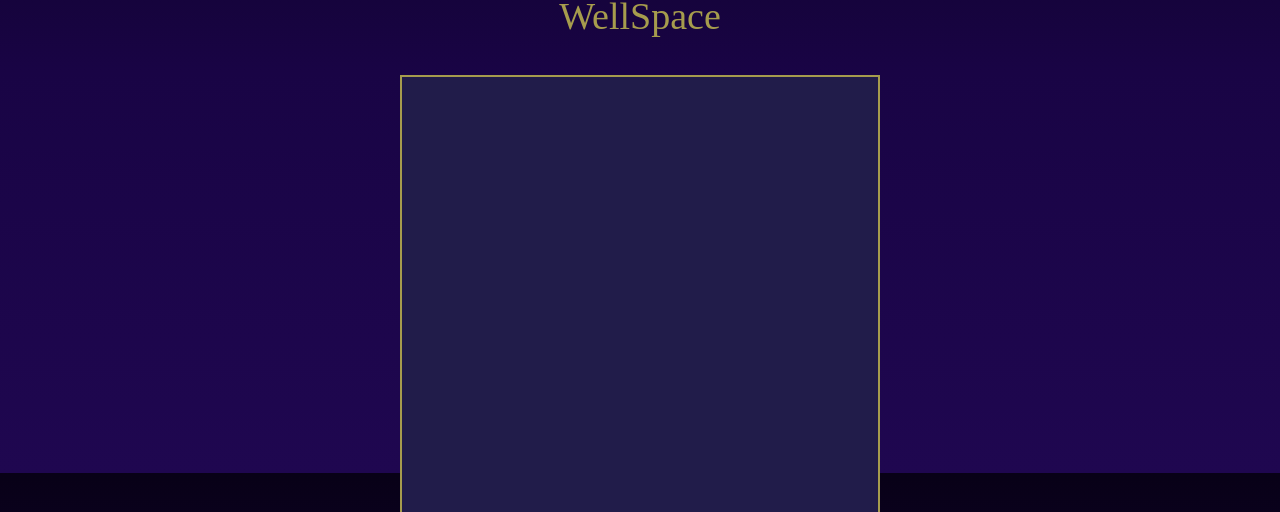
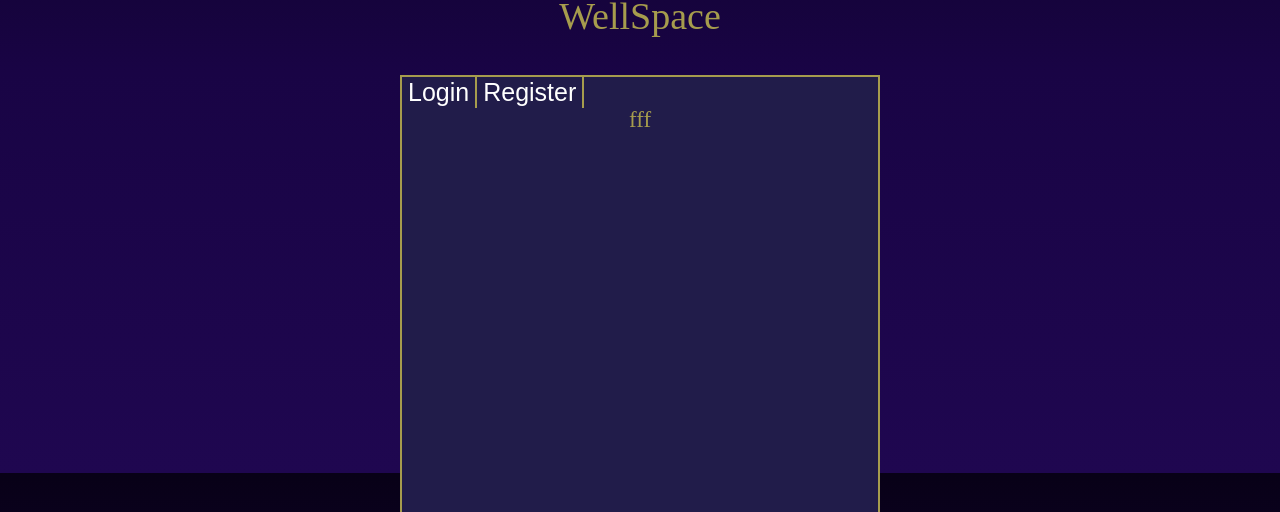
Before and after one commit to Kspiropali/final-frontier, a React (Vite) app in the folder client/: page /login-register in a window 1280 px wide. Shown: the part 327-839 px from the top of the page. Built offline with nearby package versions, Linux system fonts and the light colour scheme.

Commit message:
added the toggle buttons to the login page and created the list of titles to go into container title h2

```diff
--- a/client/src/assets/css/login.css
+++ b/client/src/assets/css/login.css
@@ -1,8 +1,32 @@
 .login-container {
     margin: auto;
-    display: flex;
+    /* display: flex; */
     background-color: #211C4A;
     width: 60vh;
     height: 55vh;
     border: 2px solid #A69C4D;
 }
+
+.log-reg-btn {
+    border-color: #A69C4D;
+    border-style: solid;
+    border-top: 0px;
+    border-bottom: 2px;
+    border-left: 0px;
+    height: 12%;
+    font-size: 25px;
+}
+.active-log-btn {
+    border-bottom: 2px;
+    border-left: 0px;
+}
+
+button {
+    background-color: inherit;
+    border-style: unset;
+}
+
+.log-reg-title {
+    text-align: center;
+    font-size: 23px;
+}
--- a/client/src/pages/Login/index.jsx
+++ b/client/src/pages/Login/index.jsx
@@ -2,11 +2,20 @@
 import "../../assets/css/login.css";
 
 const Login = () => {
+
+  const containerTitle = ["Return To Your WellSpace", "Create Your Own WellSpace", "Reset Password"]
+
   return (
     <>
     <h1 className='top-header yellow-text'>WellSpace</h1>
     {/* Container for the Login compents */}
-    <div className='login-container'></div>
+    <div className='login-container'>
+      <div className='log-reg-btn-container'>
+        <button className='white-text log-reg-btn active-log-btn'>Login</button>
+        <button className='white-text log-reg-btn'>Register</button>
+      </div>
+      <h2 className='log-reg-title'>fff</h2>
+    </div>
     </>
   )
 }
```
